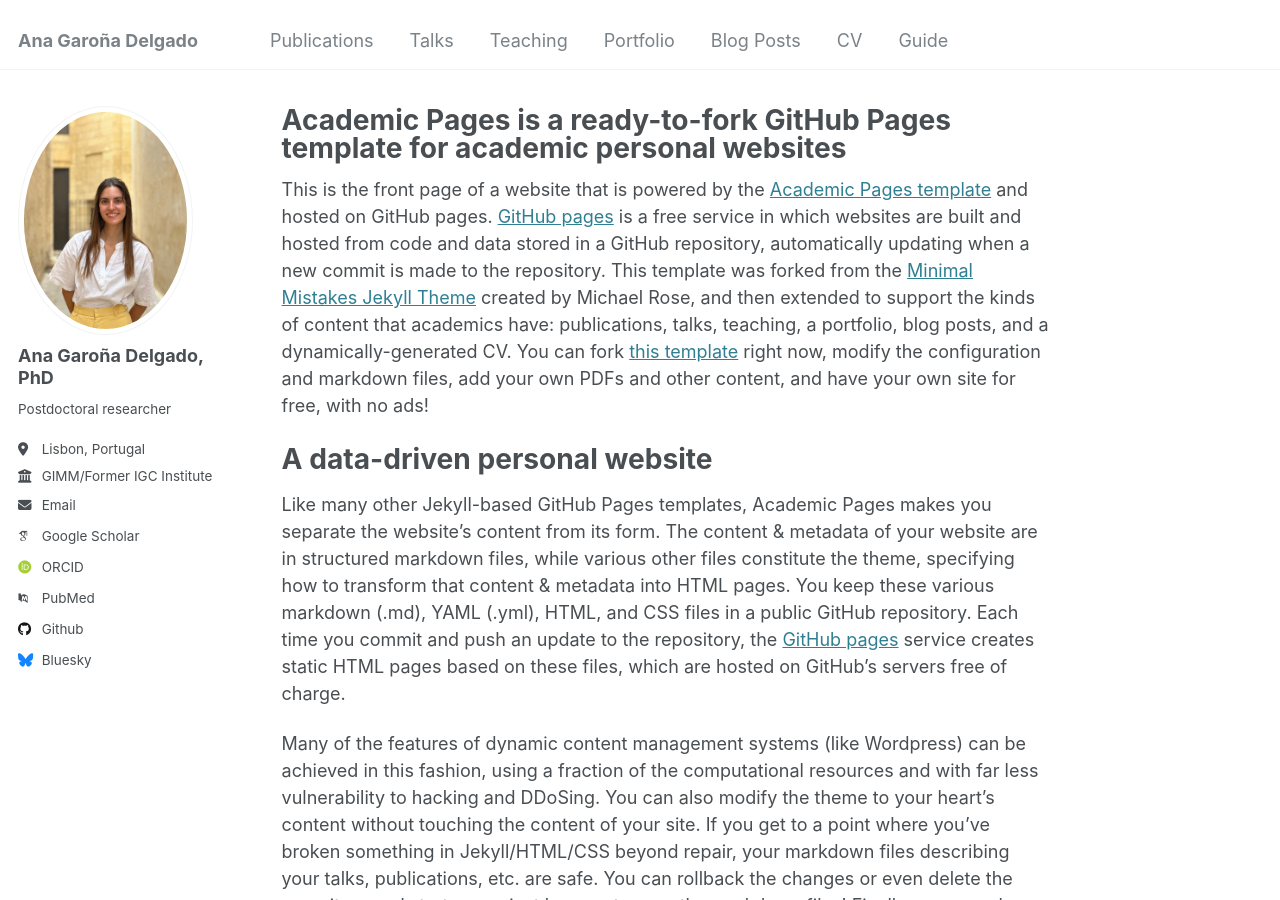
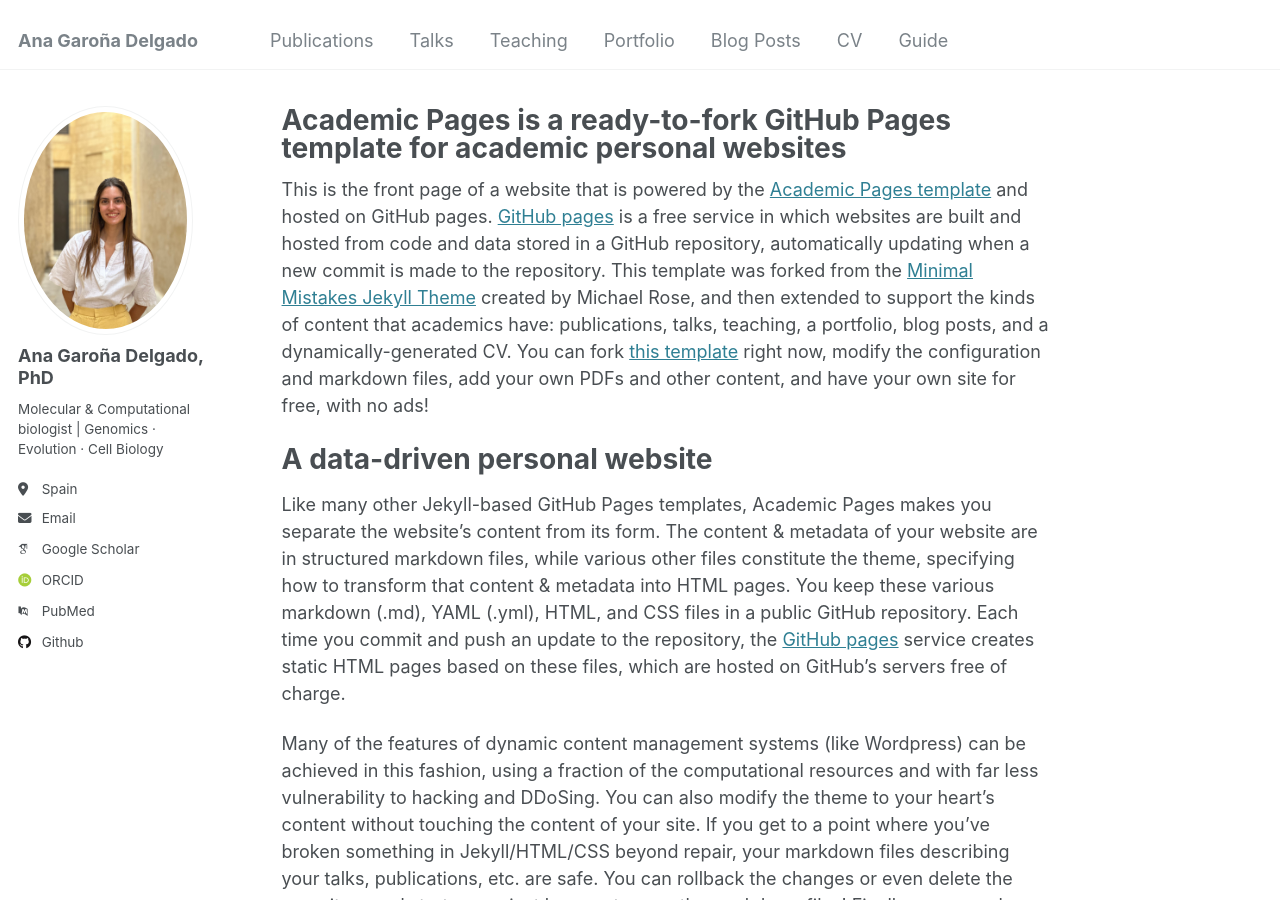
Before and after one commit to anagarona/anagarona.github.io, a Jekyll site: the page built from _pages/about.md, in a window 1280 px wide and 900 px high. Built offline with Jekyll 4.4.1, drawn with Linux system fonts in a browser that asks for light colours; some web fonts are replaced.

Commit message:
Update _config.yml

```diff
--- a/_config.yml
+++ b/_config.yml
@@ -7,12 +7,12 @@
 # server process.
 
 # Basic Site Settings
-locale                   : "en-US"
+locale                   : "en-GB"
 title                    : "Ana Garoña Delgado"
 title_separator          : "-"
 name                     : &name "Ana Garoña Delgado"
-description              : &description "personal description"
-url                      : https://anagarona.github.io/ # the base hostname & protocol for your site e.g. "https://[your GitHub username].github.io"
+description              : &description "Molecular and computational biologist working at the intersection of genomics, cell biology and quantitative biology."
+url                      : "https://anagarona.github.io/" # the base hostname & protocol for your site e.g. "https://[your GitHub username].github.io"
 baseurl                  : "" # the subpath of your site, e.g. "/blog"
 repository               : "anagarona/anagarona.github.io"
 
@@ -24,10 +24,9 @@
   avatar           : "Profile_pic.jpg"
   name             : "Ana Garoña Delgado, PhD"
   pronouns         : # example: "she/her"
-  bio              : "Postdoctoral researcher"
-  location         : "Lisbon, Portugal"
-  employer         : "GIMM/Former IGC
-  Institute Gulbenkian"
+  bio              : "Molecular & Computational biologist | Genomics · Evolution · Cell Biology"
+  location         : "Spain"
+  employer         :
   uri              : # URL
   email            : "anagarona001@gmail.com"
 
@@ -50,7 +49,7 @@
   stackoverflow    : # User number or user number and name (i.e., use "1" or "1/jeff-atwood")
 
   # Social media
-  bluesky          : "bsky.app" # Replace this with you Bluesky username
+  bluesky          :  # Replace this with you Bluesky username
   facebook         : # Username
   flickr           : # Username
   foursquare       : # Username
```
